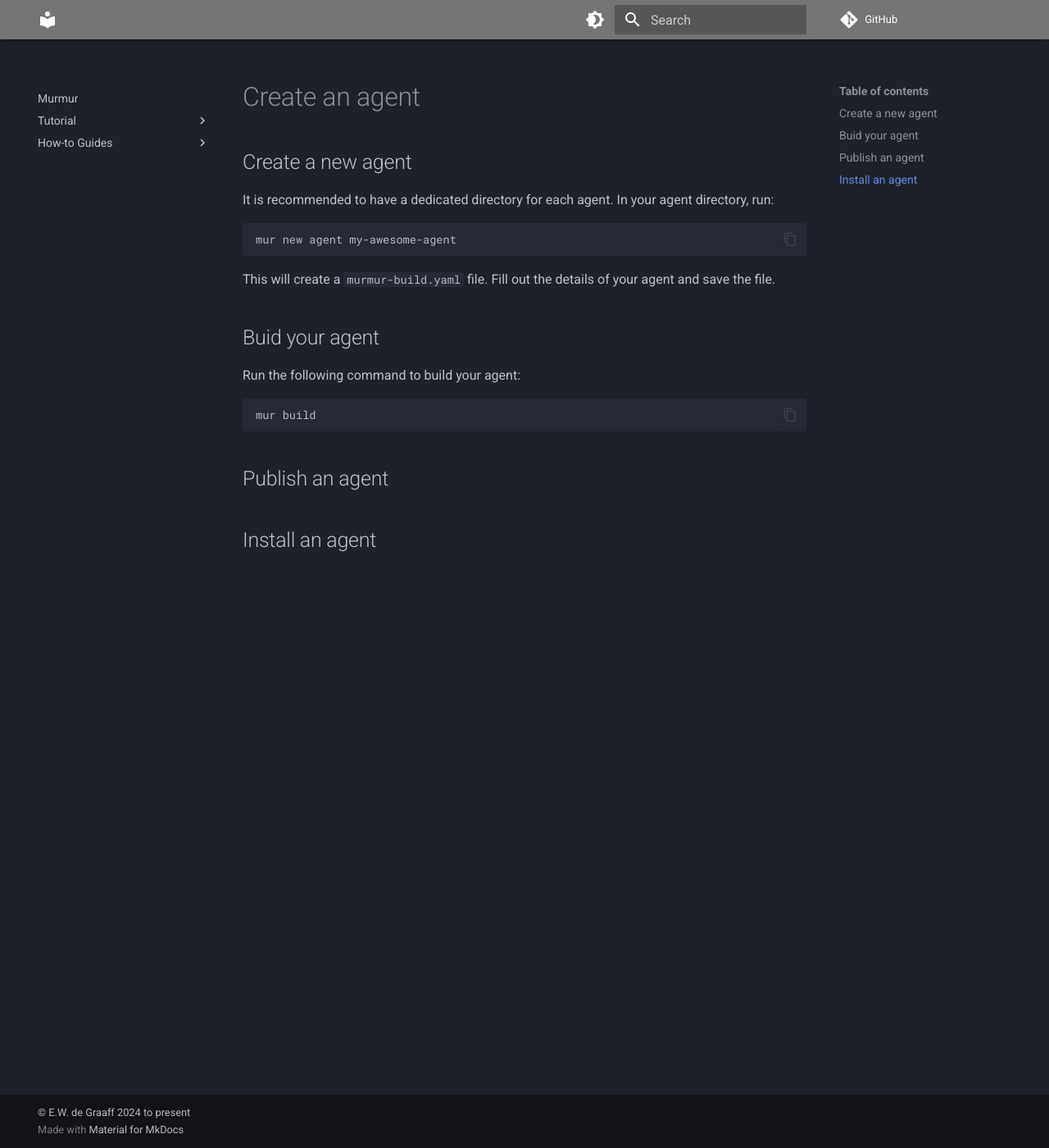
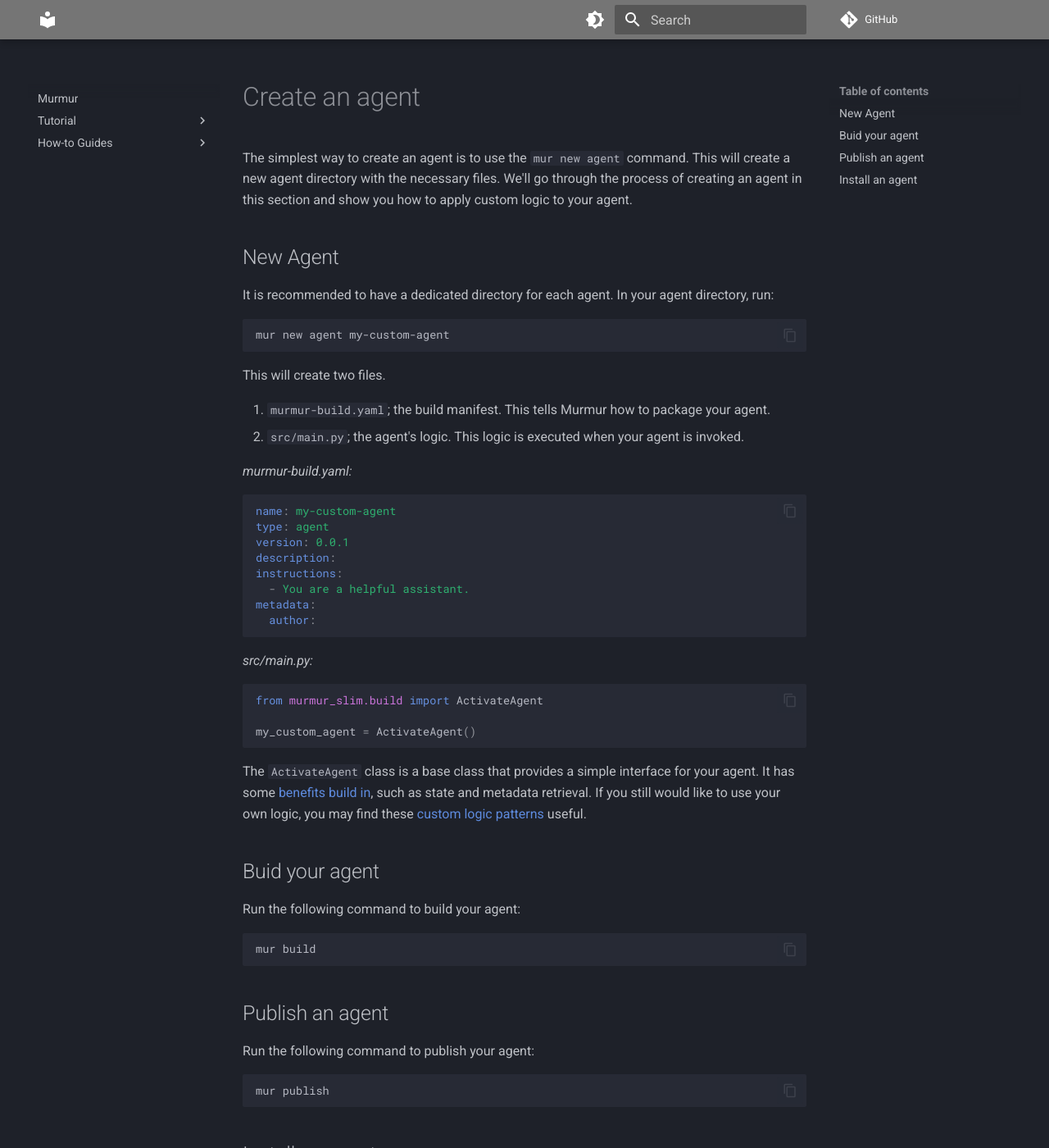
Before and after one commit to murmur-nexus/murmur, an MkDocs documentation site: the page built from docs/docs/how-to/create-an-agent.md, in a window 1280 px wide and 1400 px high. Shown: the whole window at 82% size. Built offline with MkDocs 1.6.1 and Material for MkDocs 9.7.7, drawn with Linux system fonts in a browser that asks for light colours; comment, search, counter and statistics services are not loaded; some of the changed text lies outside the part shown.

Commit message:
docs: create + benefit + activate agent

````diff
--- a/docs/docs/how-to/create-an-agent.md
+++ b/docs/docs/how-to/create-an-agent.md
@@ -1,13 +1,42 @@
 # Create an agent
 
-## Create a new agent
+The simplest way to create an agent is to use the `mur new agent` command. This will create a new agent directory with the necessary files. We'll go through the process of creating an agent in this section and show you how to apply custom logic to your agent.
+
+## New Agent
 It is recommended to have a dedicated directory for each agent. In your agent directory, run:
 
 ```bash
-mur new agent my-awesome-agent
+mur new agent my-custom-agent
 ```
 
-This will create a `murmur-build.yaml` file. Fill out the details of your agent and save the file.
+This will create two files.
+
+1. `murmur-build.yaml`; the build manifest. This tells Murmur how to package your agent.
+2. `src/main.py`; the agent's logic. This logic is executed when your agent is invoked.
+
+*murmur-build.yaml:*
+
+```yaml
+name: my-custom-agent
+type: agent
+version: 0.0.1
+description:
+instructions:
+  - You are a helpful assistant.
+metadata:
+  author:
+```
+
+*src/main.py:*
+
+```python
+from murmur_slim.build import ActivateAgent
+
+my_custom_agent = ActivateAgent()
+```
+
+The `ActivateAgent` class is a base class that provides a simple interface for your agent. It has some [benefits build in](./apply-custom-logic-to-agents.md), such as state and metadata retrieval. If you still would like to use your own logic, you may find these [custom logic patterns](./apply-custom-logic-to-agents.md) useful.
+
 
 ## Buid your agent
 Run the following command to build your agent:
@@ -17,5 +46,15 @@
 ```
 
 ## Publish an agent
+Run the following command to publish your agent:
+
+```bash
+mur publish
+```
 
 ## Install an agent
+Run the following command to install your agent(s) (and tools):
+
+```bash
+mur install
+```
````
Also changed, not shown: docs/docs/how-to/apply-custom-logic-to-agents.md (added, +86 -0 lines), docs/docs/how-to/benefits-using-activate-agent-class.md (added, +40 -0 lines).
